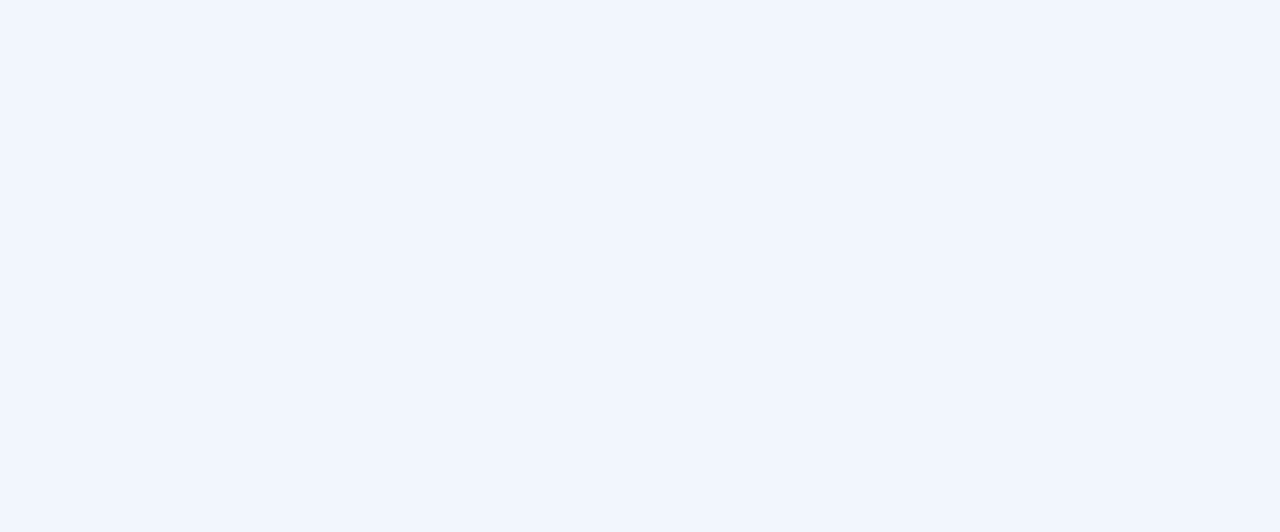
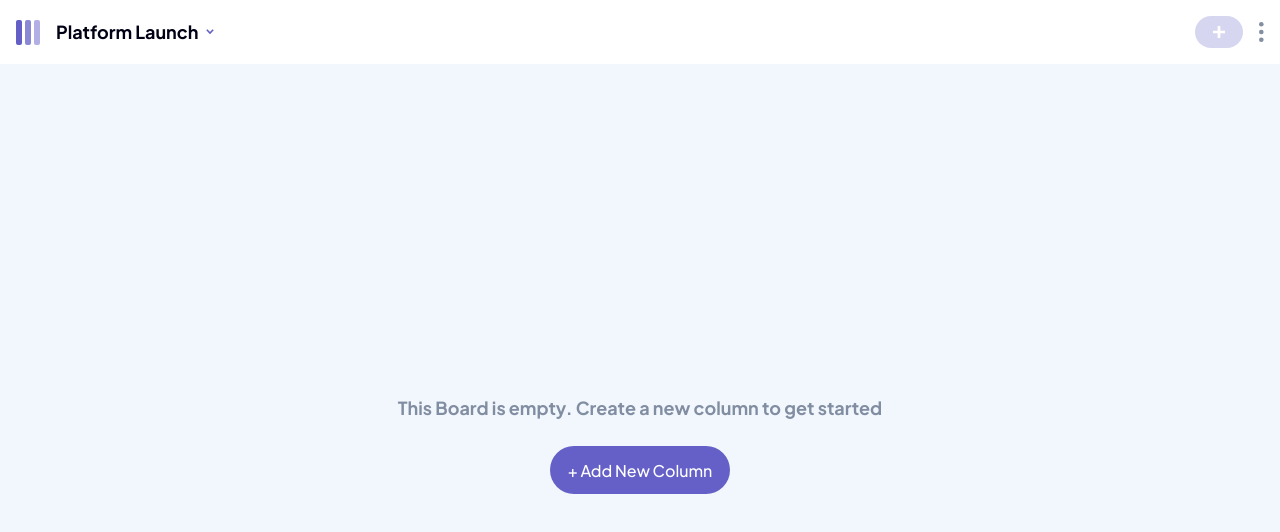
Before and after one commit to kevinndlc/kanban-task-management-web-app, a Vue app: page / in a window 1280 px wide. Shown: the top 532 px of the page. Built offline with nearby package versions, Linux system fonts and the light colour scheme.

Commit message:
Feat: Board component

```diff
--- a/src/App.vue
+++ b/src/App.vue
@@ -1,11 +1,30 @@
 <script setup lang="ts">
+import TheHeader from "./components/TheHeader.vue";
+import KanbanBoard from "./components/KanbanBoard.vue";
+import data from '@/assets/data.json';
+
+console.log(data);
 
 </script>
 
 <template>
+  <TheHeader />
 
+  <main class="main">
+    <KanbanBoard :board="data.boards[0]" />
+  </main>
 </template>
 
 <style lang="scss">
 @import './assets/base.scss';
+
+#app {
+  min-height: 100%;
+  display: grid;
+  grid-template-rows: auto 1fr;
+}
+
+.main {
+  padding: 1.5rem 1rem 0;
+}
 </style>
--- a/src/assets/base.scss
+++ b/src/assets/base.scss
@@ -46,11 +46,10 @@
 
 html {
   height: 100%;
-  font-size: 62.5%;
 }
 
 body {
-  min-height: 100%;
+  height: 100%;
   color: var(--color-text);
   background: var(--color-background);
   transition: color 0.5s, background-color 0.5s;
@@ -82,6 +81,15 @@ button {
   color: inherit;
 }
 
+button {
+  border: none;
+  background-color: transparent;
+  cursor: pointer;
+  display: flex;
+  align-items: center;
+  justify-content: center;
+}
+
 img {
   display: block;
   max-width: 100%;
--- /dev/null
+++ b/src/components/KanbanBoard.vue
@@ -0,0 +1,31 @@
+<script setup lang="ts">
+import PrimaryButton from '@/components/PrimaryButton.vue'
+
+defineProps<{
+  board: BoardIntf;
+}>()
+</script>
+
+<template>
+  <div class="board__no-column">
+    <p>This Board is empty. Create a new column to get started</p>
+    <PrimaryButton>+ Add New Column</PrimaryButton>
+  </div>
+</template>
+
+<style scoped lang="scss">
+  .board__no-column {
+    height: 100%;
+    display: flex;
+    flex-direction: column;
+    align-items: center;
+    justify-content: center;
+    gap: 1.5rem;
+
+    p {
+      font-size: 1.125rem;
+      font-weight: 700;
+      text-align: center;
+    }
+  }
+</style>
--- /dev/null
+++ b/src/components/PrimaryButton.vue
@@ -0,0 +1,24 @@
+<script setup lang="ts">
+
+</script>
+
+<template>
+  <button class="btn-primary">
+    <slot></slot>
+  </button>
+</template>
+
+<style scoped lang="scss">
+  .btn-primary {
+    background-color: var(--color-accent);
+    color: var(--color-white);
+    height: 3rem;
+    padding-inline: 1.125rem;
+    border-radius: 100vmax;
+    transition: background-color 0.3s ease-out;
+
+    &:where(:focus, :hover) {
+      background-color: var(--color-accent-hover);
+    }
+  }
+</style>
--- /dev/null
+++ b/src/components/TheHeader.vue
@@ -0,0 +1,74 @@
+<script setup lang="ts">
+import PlusIcon from './icons/PlusIcon.vue';
+import VerticalEllipsisIcon from './icons/VerticalEllipsisIcon.vue';
+import ChevronDownIcon from './icons/ChevronDownIcon.vue';
+</script>
+
+<template>
+  <header class="header">
+    <img src="@/assets/images/logo-mobile.svg" alt="Kanban Logo" />
+
+    <button class="header__toggle_sidebar_btn">
+      <h1 class="header__title">Platform Launch</h1>
+      <ChevronDownIcon class="header__toggle_sidebar-icon" />
+    </button>
+
+    <div class="header__actions">
+      <button
+        class="header__add-task-btn"
+        style="opacity: 0.25; cursor: default"
+        disabled
+      >
+        <PlusIcon class="header__add-task-icon" />
+      </button>
+      <button class="header__more-btn">
+        <VerticalEllipsisIcon class="header__more-icon" />
+      </button>
+    </div>
+  </header>
+</template>
+
+<style scoped lang="scss">
+.header {
+  height: 4rem;
+  background: var(--color-foreground);
+  padding: 1rem;
+  display: flex;
+  align-items: center;
+  gap: 1rem;
+
+  &__toggle_sidebar_btn {
+    display: flex;
+    align-items: center;
+    gap: 0.5rem;
+  }
+
+  &__title {
+    font-size: 1.125rem;
+  }
+
+  &__toggle_sidebar-icon {
+    width: 0.5rem;
+  }
+
+  &__actions {
+    margin-left: auto;
+    display: flex;
+    align-items: center;
+    gap: 1rem;
+  }
+
+  &__add-task-btn {
+    background-color: var(--color-accent);
+    height: 2rem;
+    width: 3rem;
+    border-radius: 100vmax;
+    color: var(--color-white);
+  }
+
+  &__add-task-icon {
+    width: 0.75rem;
+    aspect-ratio: 1;
+  }
+}
+</style>
--- /dev/null
+++ b/src/components/icons/ChevronDownIcon.vue
@@ -0,0 +1,5 @@
+<template>
+  <svg xmlns="http://www.w3.org/2000/svg" viewBox="0 0 10 7">
+    <path stroke="var(--color-accent)" stroke-width="2" fill="none" d="m1 1 4 4 4-4" />
+  </svg>
+</template>
--- /dev/null
+++ b/src/components/icons/PlusIcon.vue
@@ -0,0 +1,8 @@
+<template>
+  <svg xmlns="http://www.w3.org/2000/svg" viewBox="0 0 12 12">
+    <path
+      fill="currentColor"
+      d="M7.368 12V7.344H12V4.632H7.368V0H4.656v4.632H0v2.712h4.656V12z"
+    />
+  </svg>
+</template>
--- /dev/null
+++ b/src/components/icons/VerticalEllipsisIcon.vue
@@ -0,0 +1,9 @@
+<template>
+  <svg width="5" height="20" xmlns="http://www.w3.org/2000/svg">
+    <g fill="#828FA3" fill-rule="evenodd">
+      <circle cx="2.308" cy="2.308" r="2.308" />
+      <circle cx="2.308" cy="10" r="2.308" />
+      <circle cx="2.308" cy="17.692" r="2.308" />
+    </g>
+  </svg>
+</template>
```
Also changed, not shown: src/assets/images/icon-add-task-mobile.svg (deleted), src/assets/images/icon-vertical-ellipsis.svg (deleted).
